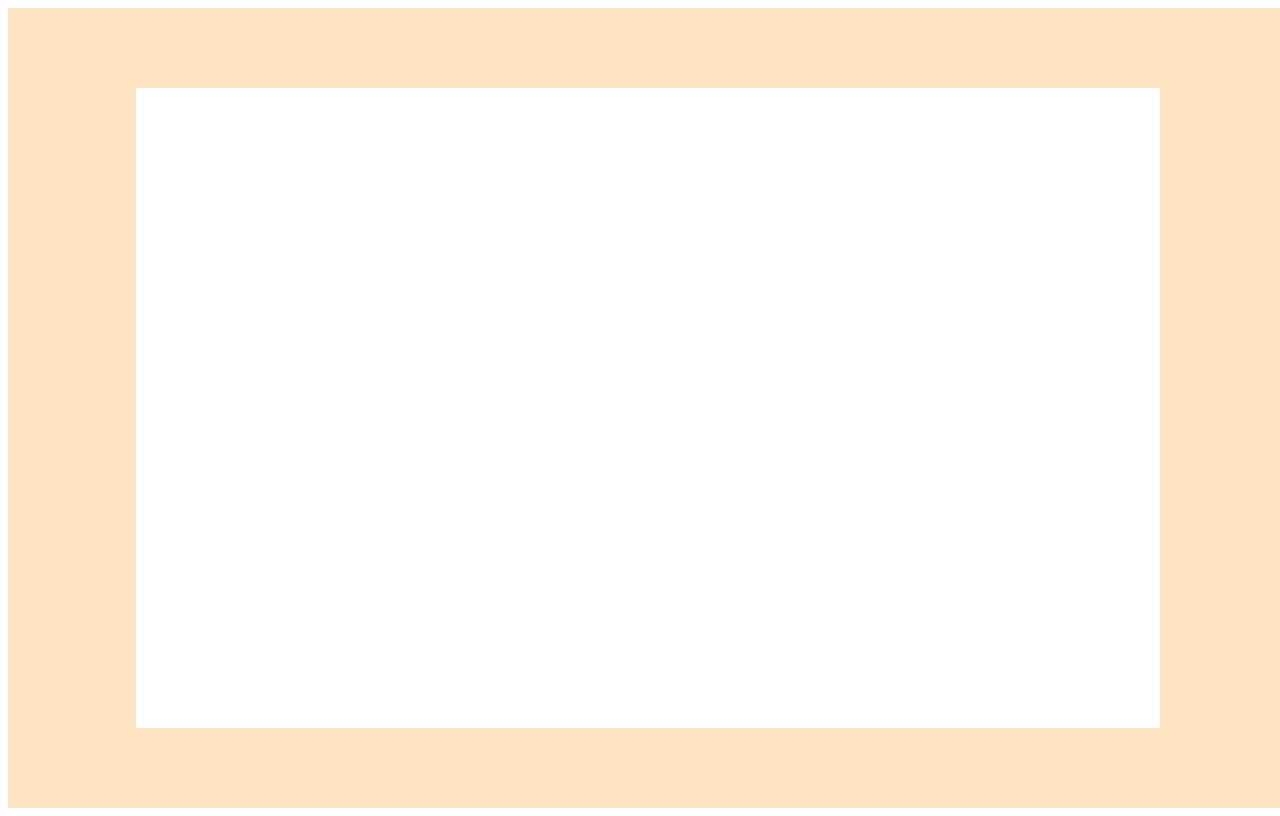
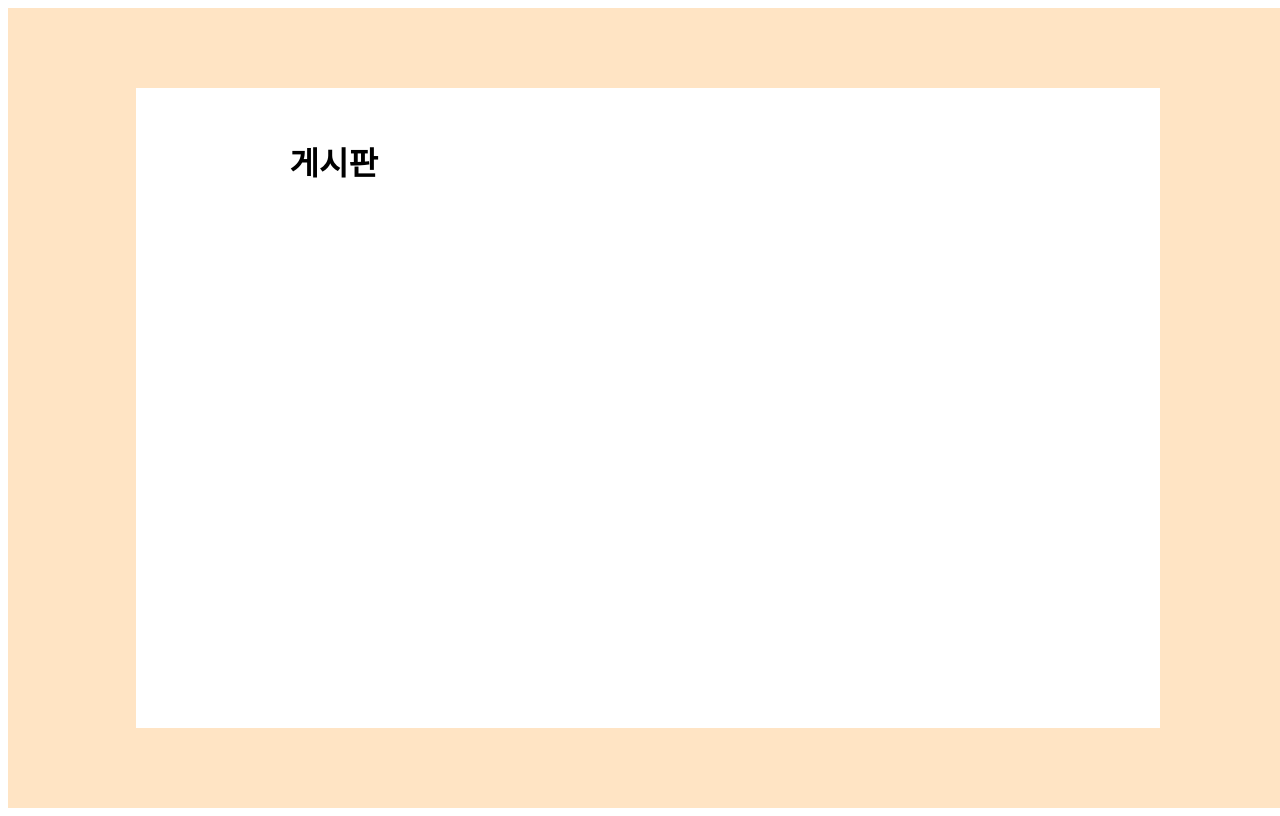
Before and after one commit to minsungChung/StockMilestoneVue, a Vue app in the folder stock/: page /board in a window 1280 px wide. Built offline with nearby package versions, Linux system fonts and the light colour scheme.

Commit message:
게시판 글씨 추가

```diff
--- a/stock/src/App.vue
+++ b/stock/src/App.vue
@@ -15,4 +15,16 @@
     height: 100vh;
     background-color: bisque;
   }
+
+  #back{
+    width: 80vw;
+    height: 80vh;
+    background-color: white;
+  }
+
+  #real{
+    width: 70%;
+    height: 100%;
+    margin: 50px auto;
+  }
 </style>
--- a/stock/src/views/BoardView.vue
+++ b/stock/src/views/BoardView.vue
@@ -1,12 +1,20 @@
 <template>
-  <div><background/></div>
+  <div id="back">
+    <div id="real">
+      <div id="title">게시판</div>
+    </div>
+
+    <background/>
+  </div>
 </template>
 
 <script setup>
-  import background from "../components/BackgroundComponent.vue";
 
 </script>
 
 <style scoped>
-
+  #title{
+    font-size: xx-large;
+    font-weight: bold;
+  }
 </style>
--- a/stock/src/views/PostView.vue
+++ b/stock/src/views/PostView.vue
@@ -1,9 +1,10 @@
 <template>
-  <div><background/></div>
+  <div id="back">
+
+  </div>
 </template>
 
 <script setup>
-  import background from "../components/BackgroundComponent.vue";
 </script>
 
 <style scoped>
```
